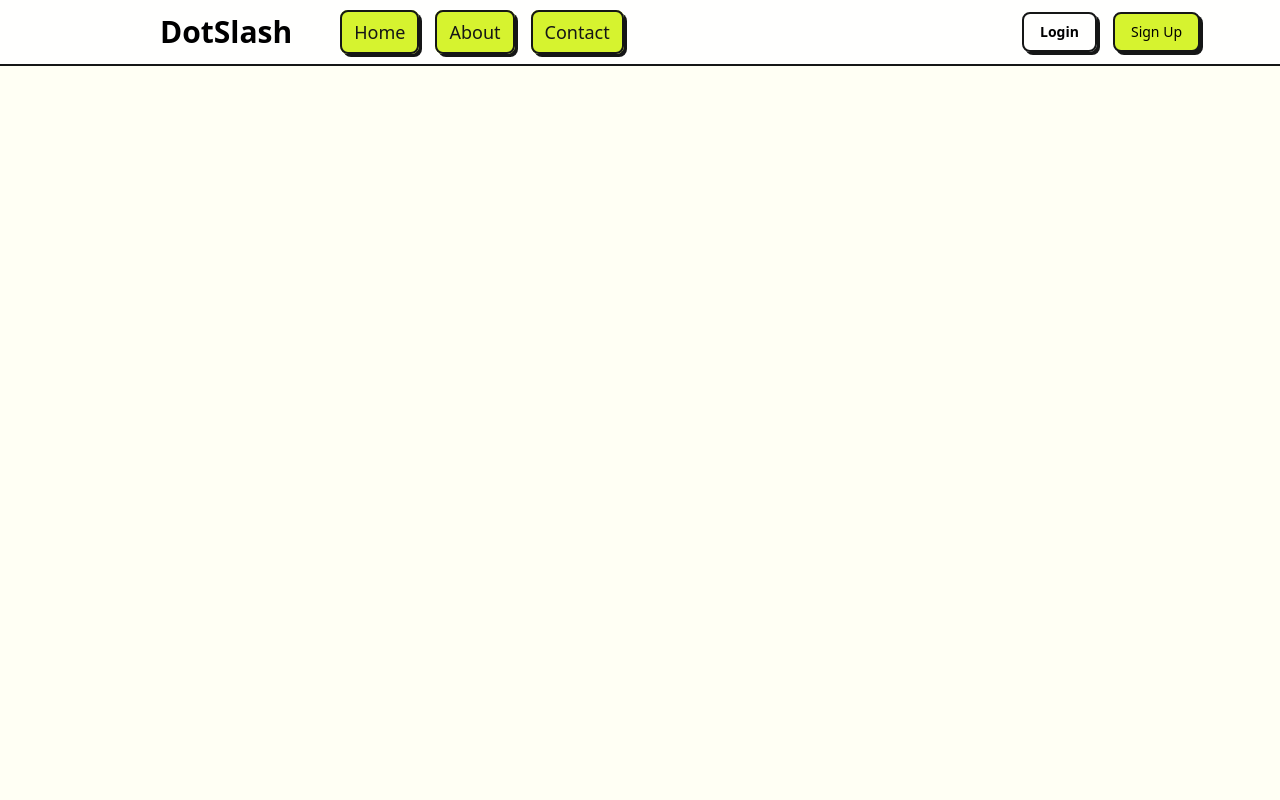
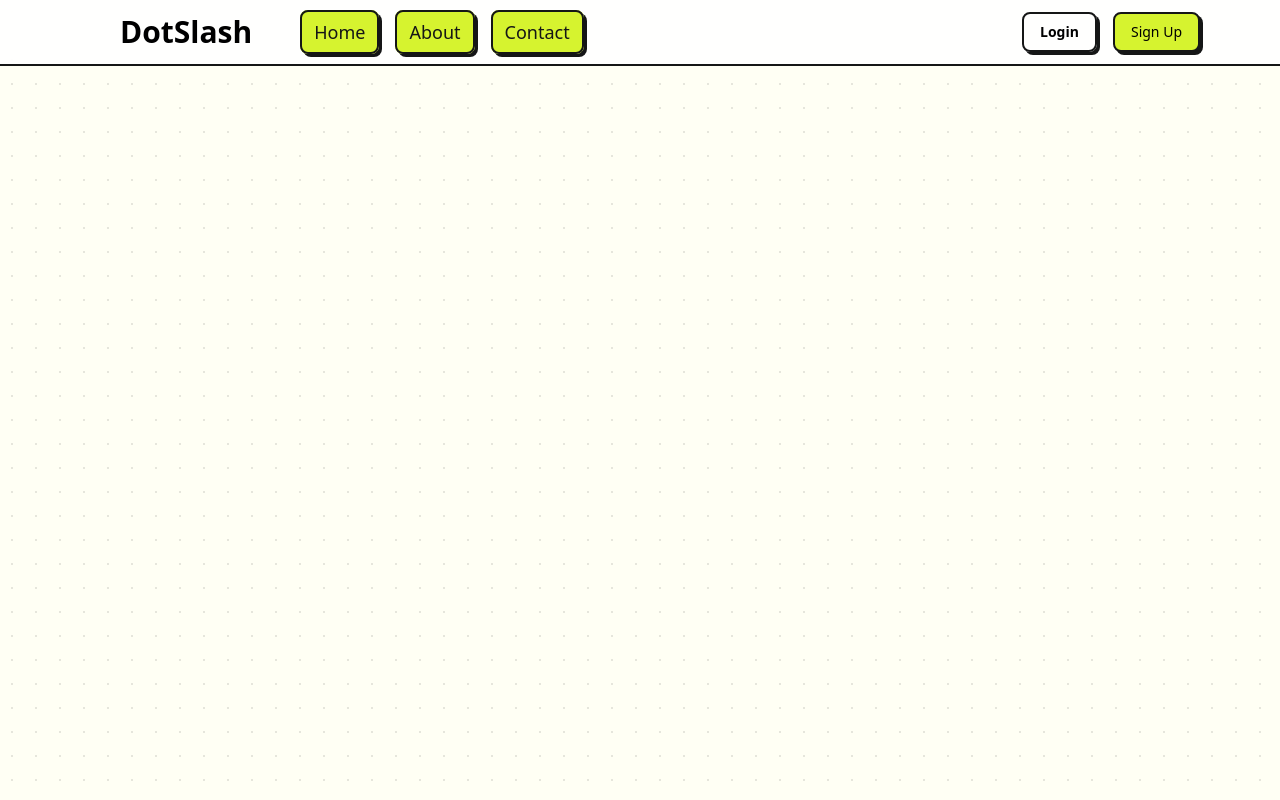
Before and after one commit to vasusadariya/dot-slash, a Next.js app: page / in a window 1280 px wide. Built offline with nearby package versions, Linux system fonts and the light colour scheme.

Commit message:
final navbar

```diff
--- a/components/Navbar.tsx
+++ b/components/Navbar.tsx
@@ -1,14 +1,14 @@
 import Link from "next/link";
 
 export default function Navbar() {
-    return <div className="min-h-screen bg-[#FFFFF4]">
+    return <div>
         <nav className="fixed top-0 left-0 right-0 z-50 bg-[#FFFFFFE6] backdrop-blur-md border-b-2 border-[#151616]">
             <div className="">
                 <div className="flex justify-between items-center h-16">
                     <div className="flex items-center gap-4">
                         <div>
                             <Link href="/" className="flex items-center ml-20">
-                                <span className="ml-20 font-bold text-black text-3xl">DotSlash</span>
+                                <span className="ml-10 font-bold text-black text-3xl">DotSlash</span>
                             </Link>
                         </div>
                         <div className="ml-5 px-3 py-2 flex items-center gap-4">
@@ -42,5 +42,12 @@ export default function Navbar() {
                 </div>
             </div>
         </nav>
+    <div className="min-h-screen bg-[#FFFFF4]"
+    style={{
+      backgroundImage: "radial-gradient(rgb(21, 22, 22) 1px, transparent 1px)",
+      backgroundSize: "24px 24px",
+      opacity: 0.1,
+    }}>
+    </div>
     </div>
 }
```
